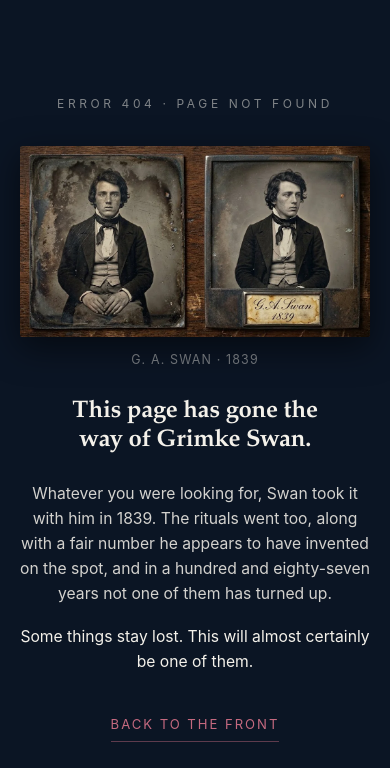
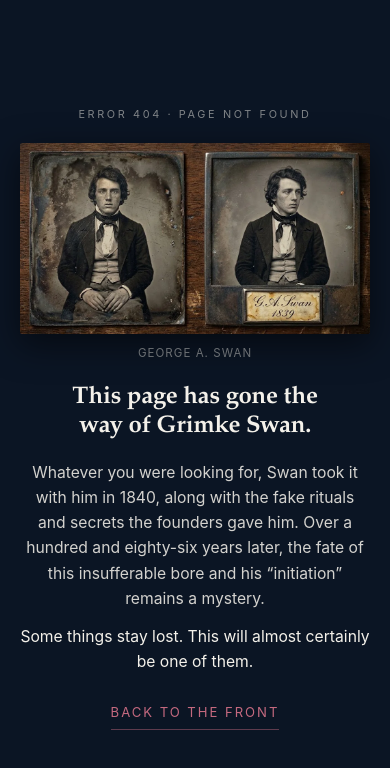
Before and after one commit to gammabeta2214/utah-beta.org, a plain HTML site: page 404.html in a window 390 px wide. Drawn offline with Linux system fonts and the light colour scheme.

Commit message:
Update the teaser page

```diff
--- a/404.html
+++ b/404.html
@@ -102,9 +102,24 @@
             border-bottom-color: rgba(244, 241, 234, 0.7);
         }
 
+        /* Phones. The copy grew, so the picture gives ground rather than the
+           words: it caps by viewport height, not width, so a short screen
+           shrinks it instead of pushing the sentence off the bottom. */
         @media (max-width: 600px) {
-            body { padding: 2rem 1.25rem 2.5rem; }
-            .plate { margin-bottom: 1.75rem; }
+            body { padding: 1.5rem 1.25rem 2rem; }
+            .code { margin-bottom: 1.25rem; font-size: 0.68rem; letter-spacing: 0.24em; }
+            .plate { margin-bottom: 1.35rem; }
+            .plate img { max-height: 30vh; object-fit: contain; }
+            .plate figcaption { margin-top: 0.6rem; font-size: 0.72rem; }
+            .headline { margin-bottom: 1.1rem; }
+            .body p { margin-bottom: 0.85rem; }
+            .home { margin-top: 1.75rem; }
+        }
+
+        /* Short phones in landscape, and small screens generally: stop the
+           picture eating the page. */
+        @media (max-height: 620px) {
+            .plate img { max-height: 26vh; object-fit: contain; }
         }
     </style>
 </head>
@@ -118,16 +133,16 @@
                 <img src="img/swan.jpg" width="1024" height="559"
                      alt="Two daguerreotype plates side by side on a wooden table, both showing the same young man in a dark coat and knotted cravat. The second is framed and labelled in script: G. A. Swan, 1839.">
             </picture>
-            <figcaption>G. A. Swan &middot; 1839</figcaption>
+            <figcaption>George A. Swan</figcaption>
         </figure>
 
         <h1 class="headline">This page has gone the way of Grimke Swan.</h1>
 
         <div class="body">
-            <p>Whatever you were looking for, Swan took it with him in 1839. The
-            rituals went too, along with a fair number he appears to have invented
-            on the spot, and in a hundred and eighty-seven years not one of them
-            has turned up.</p>
+            <p>Whatever you were looking for, Swan took it with him in 1840, along
+            with the fake rituals and secrets the founders gave him. Over a hundred
+            and eighty-six years later, the fate of this insufferable bore and his
+            &ldquo;initiation&rdquo; remains a mystery.</p>
 
             <p class="beat">Some things stay lost. This will almost certainly be
             one of them.</p>
```
